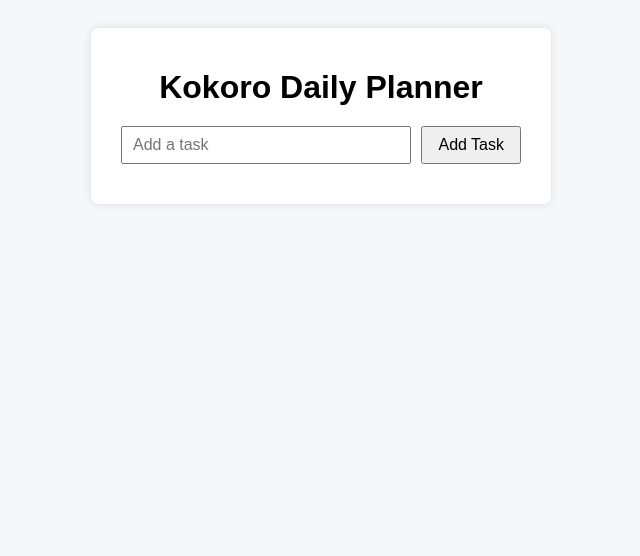
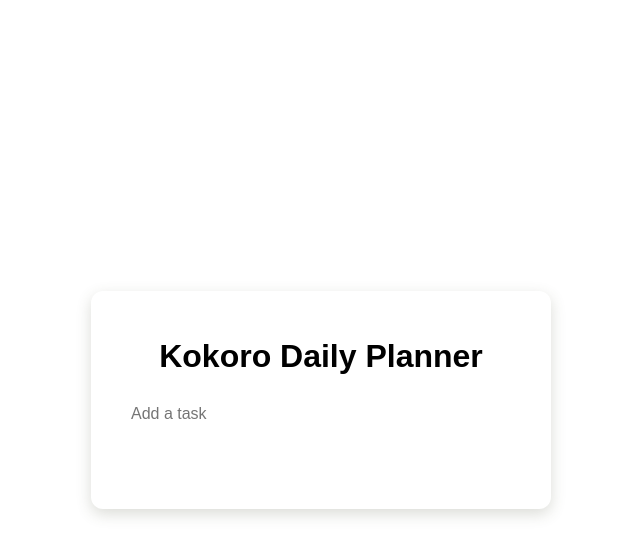
Before and after one commit to LAZ0719/Kokoro, a website: page public/index.html in a window 1280 px wide. Shown: the whole page, without its empty margins (319-959 px from the left). Drawn offline with Linux system fonts and the light colour scheme; no server answers.

Commit message:
Modify style.css

```diff
--- a/public/style.css
+++ b/public/style.css
@@ -1,51 +1,70 @@
 body {
-  font-family: Arial, sans-serif;
-  background: #f5f7fa;
+  background-color: var(--background-color);
+  font-family: 'Montserrat', sans-serif;
+  color: var(--text-color);
+  margin: 0;
   display: flex;
   justify-content: center;
-  padding: 20px;
+  align-items: center;
+  height: 100vh;
 }
 
 .container {
-  background: white;
-  padding: 20px 30px;
-  border-radius: 8px;
+  background: var(--container-bg);
+  padding: 25px 30px;
+  border-radius: 12px;
+  box-shadow: 0 5px 15px rgba(75,79,54,0.2);
   max-width: 400px;
   width: 100%;
-  box-shadow: 0 0 10px rgba(0,0,0,0.1);
 }
 
 h1 {
+  color: var(--primary-color);
   text-align: center;
   margin-bottom: 20px;
 }
 
-form {
-  display: flex;
-  gap: 10px;
+input[type="text"] {
+  padding: 10px;
+  border: 2px solid var(--accent-color);
+  border-radius: 8px;
+  font-size: 16px;
+  width: 100%;
+  box-sizing: border-box;
+  transition: border-color 0.3s ease;
 }
 
-input[type="text"] {
-  flex-grow: 1;
-  padding: 8px 10px;
-  font-size: 16px;
+input[type="text"]:focus {
+  border-color: var(--secondary-color);
+  outline: none;
 }
 
 button {
-  padding: 8px 15px;
-  font-size: 16px;
+  background-color: var(--button-bg);
+  border: none;
+  padding: 10px 20px;
+  color: white;
+  font-weight: 600;
+  border-radius: 5px;
   cursor: pointer;
+  transition: background-color 0.3s ease;
 }
 
-ul {
-  margin-top: 20px;
-  list-style-type: none;
-  padding-left: 0;
+button:hover {
+  background-color: var(--button-hover-bg);
 }
 
 li {
-  background: #eee;
-  padding: 10px;
-  margin-bottom: 8px;
-  border-radius: 5px;
+  padding: 12px 15px;
+  background-color: var(--checkbox-bg);
+  margin-bottom: 12px;
+  border-radius: 8px;
+  transition: background-color 0.3s ease;
+  color: var(--text-color);
 }
+
+li:hover {
+  background-color: var(--primary-color);
+  color: white;
+  cursor: pointer;
+}
```
